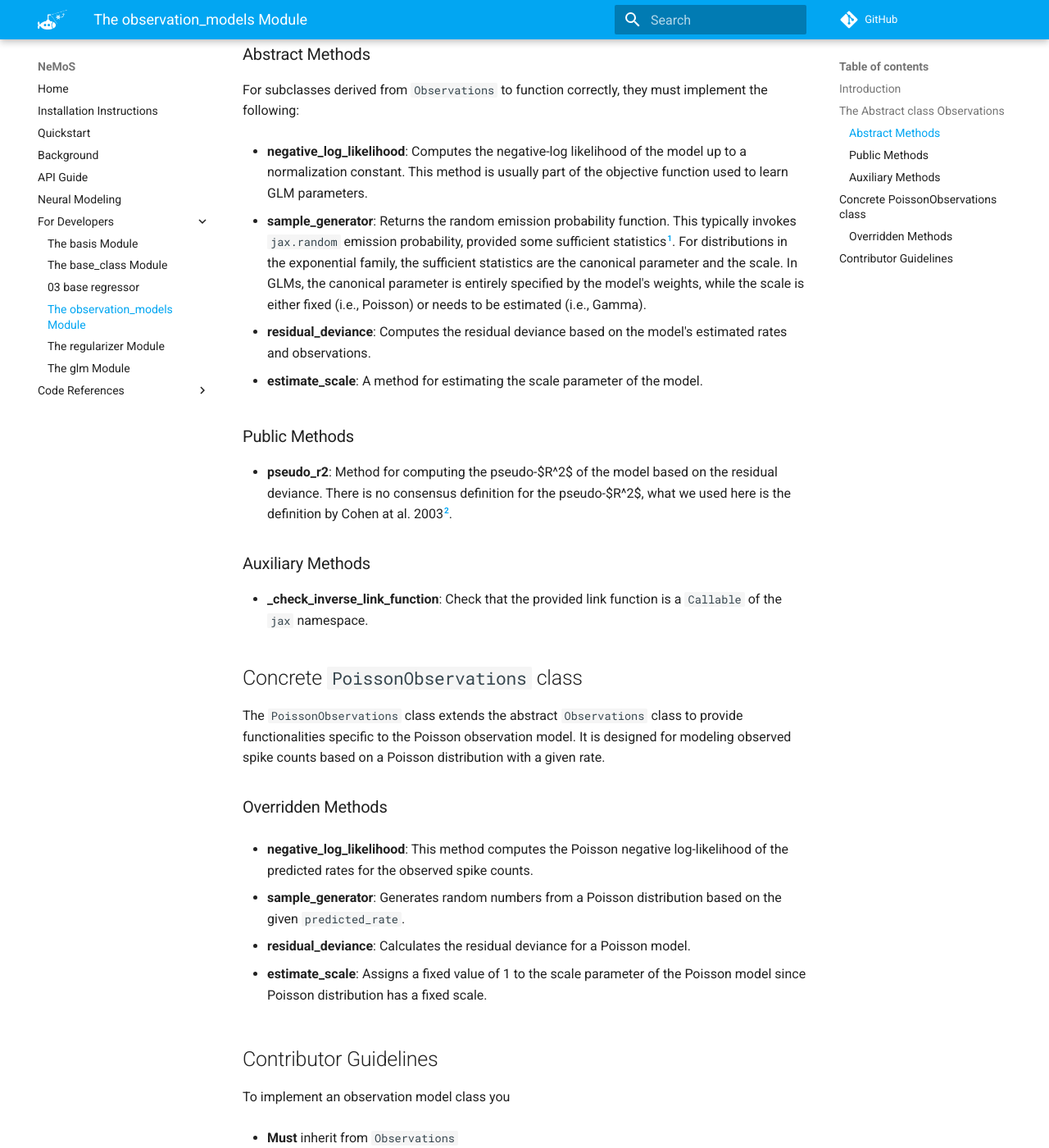
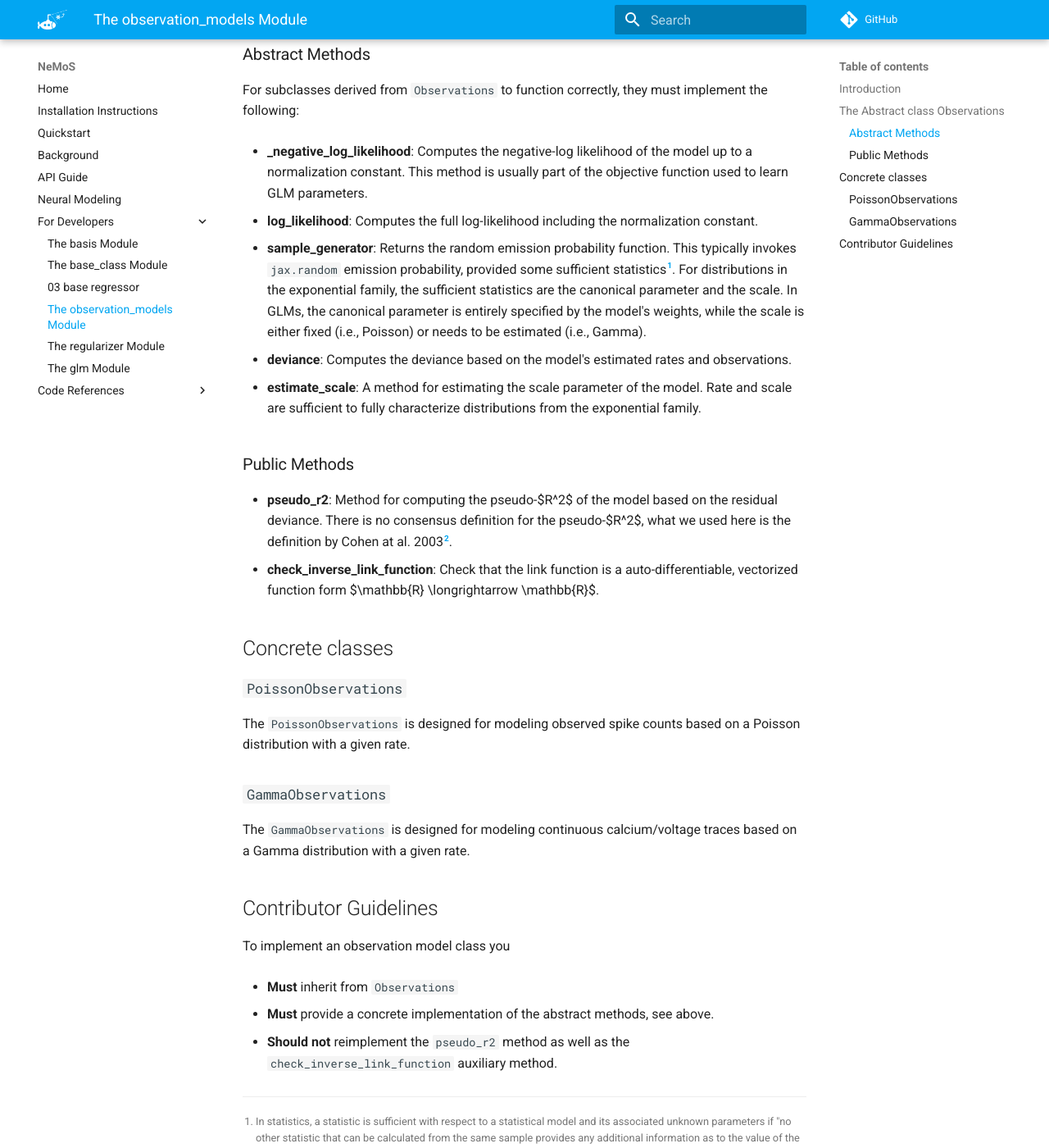
Before and after one commit to flatironinstitute/nemos, an MkDocs documentation site: the page built from docs/developers_notes/03-observation_models.md, in a window 1280 px wide and 1400 px high, scrolled down 575 px. Shown: the whole window at 82% size. Built offline with MkDocs 1.6.1 and Material for MkDocs 9.7.7, drawn with Linux system fonts in a browser that asks for light colours; nearby versions of some CDN libraries; library files that are not in the unit come from our copies; comment, search, counter and statistics services are not loaded; some of the changed text lies outside the part shown.

Commit message:
updated note on observation models

```diff
--- a/docs/developers_notes/03-observation_models.md
+++ b/docs/developers_notes/03-observation_models.md
@@ -8,42 +8,38 @@
 
 ## The Abstract class `Observations`
 
-The abstract class `Observations` is the backbone of any observation model. Any class inheriting `Observations` must reimplement the `negative_log_likelihood`, `sample_generator`, `residual_deviance`, and `estimate_scale` methods.
+The abstract class `Observations` is the backbone of any observation model. Any class inheriting `Observations` must reimplement the `_negative_log_likelihood`, `log_likelihood`, `sample_generator`, `deviance`, and `estimate_scale` methods.
 
 ### Abstract Methods
 
 For subclasses derived from `Observations` to function correctly, they must implement the following:
 
-- **negative_log_likelihood**: Computes the negative-log likelihood of the model up to a normalization constant. This method is usually part of the objective function used to learn GLM parameters.
+- **_negative_log_likelihood**: Computes the negative-log likelihood of the model up to a normalization constant. This method is usually part of the objective function used to learn GLM parameters.
+
+- **log_likelihood**: Computes the full log-likelihood including the normalization constant.
 
 - **sample_generator**: Returns the random emission probability function. This typically invokes `jax.random` emission probability, provided some sufficient statistics[^1]. For distributions in the exponential family, the sufficient statistics are the canonical parameter and the scale. In GLMs, the canonical parameter is entirely specified by the model's weights, while the scale is either fixed (i.e., Poisson) or needs to be estimated (i.e., Gamma).
 
-- **residual_deviance**: Computes the residual deviance based on the model's estimated rates and observations.
+- **deviance**: Computes the deviance based on the model's estimated rates and observations.
 
-- **estimate_scale**: A method for estimating the scale parameter of the model.
+- **estimate_scale**: A method for estimating the scale parameter of the model. Rate and scale are sufficient to fully characterize distributions from the exponential family.
 
 ### Public Methods
 
 - **pseudo_r2**: Method for computing the pseudo-$R^2$ of the model based on the residual deviance. There is no consensus definition for the pseudo-$R^2$, what we used here is the definition by Cohen at al. 2003[^2].
+- **check_inverse_link_function**: Check that the link function is a auto-differentiable, vectorized function form $\mathbb{R} \longrightarrow \mathbb{R}$.
 
 
-### Auxiliary Methods
+## Concrete classes
 
-- **_check_inverse_link_function**: Check that the provided link function is a `Callable` of the `jax` namespace.
+### `PoissonObservations`
 
-## Concrete `PoissonObservations` class
+The `PoissonObservations` is designed for modeling observed spike counts based on a Poisson distribution with a given rate.
 
-The `PoissonObservations` class extends the abstract `Observations` class to provide functionalities specific to the Poisson observation model. It is designed for modeling observed spike counts based on a Poisson distribution with a given rate.
+### `GammaObservations`
 
-### Overridden Methods
+The `GammaObservations`  is designed for modeling continuous calcium/voltage traces based on a Gamma distribution with a given rate.
 
-- **negative_log_likelihood**: This method computes the Poisson negative log-likelihood of the predicted rates for the observed spike counts.
-
-- **sample_generator**: Generates random numbers from a Poisson distribution based on the given `predicted_rate`.
-
-- **residual_deviance**: Calculates the residual deviance for a Poisson model.
-
-- **estimate_scale**: Assigns a fixed value of 1 to the scale parameter of the Poisson model since Poisson distribution has a fixed scale.
 
 ## Contributor Guidelines
 
@@ -51,9 +47,9 @@
 
 - **Must** inherit from `Observations`
 
-- **Must** provide a concrete implementation of `negative_log_likelihood`, `sample_generator`, `residual_deviance`, and `estimate_scale`.
+- **Must** provide a concrete implementation of the abstract methods, see above.
 
-- **Should not** reimplement the `pseudo_r2` method as well as the `_check_inverse_link_function` auxiliary method.
+- **Should not** reimplement the `pseudo_r2` method as well as the `check_inverse_link_function` auxiliary method.
 
 [^1]:
     In statistics, a statistic is sufficient with respect to a statistical model and its associated unknown parameters if "no other statistic that can be calculated from the same sample provides any additional information as to the value of the parameters", adapted from Fisher R. A.
```
